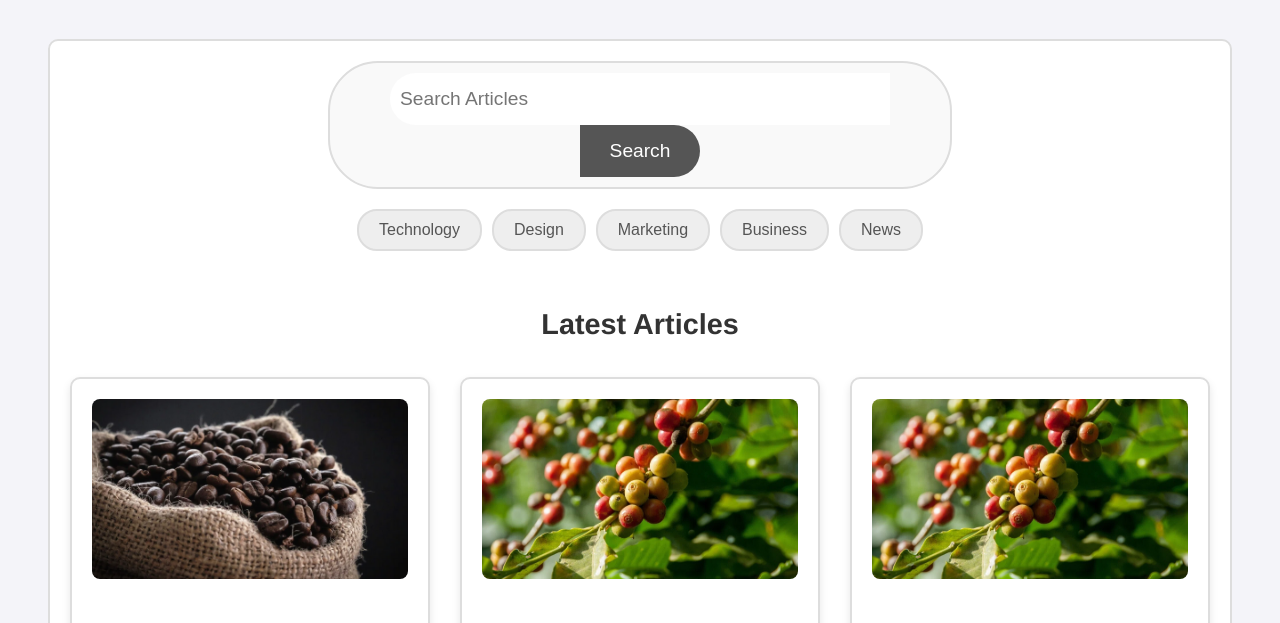
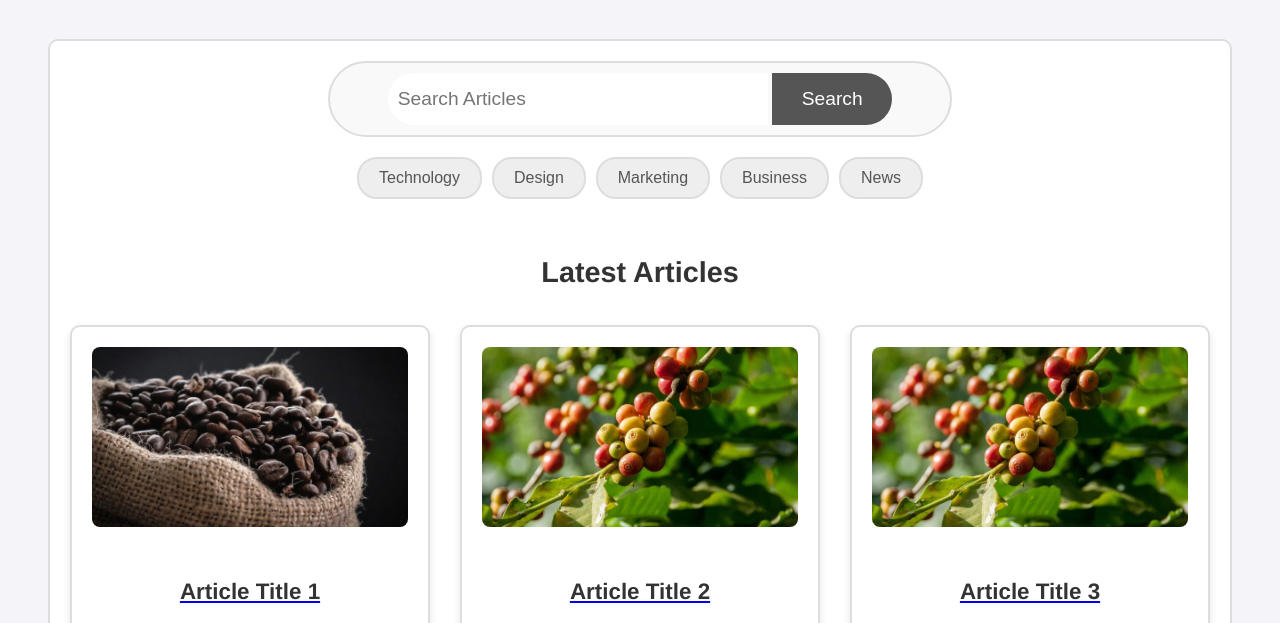
Before and after one commit to think-nature-analysis/gbnat-article-test, a plain HTML site: page index.html in a window 1280 px wide. Shown: the part 129-752 px from the top of the page. Drawn offline with Linux system fonts and the light colour scheme.

Commit message:
Add files via upload

```diff
--- a/styles.css
+++ b/styles.css
@@ -38,7 +38,7 @@ body {
 }
 
 .search-input {
-    width: 80%; /* Wider input field */
+    width: 60%; /* Wider input field */
     padding: 15px 10px;
     border: none;
     border-radius: 50px 0 0 50px;
```
